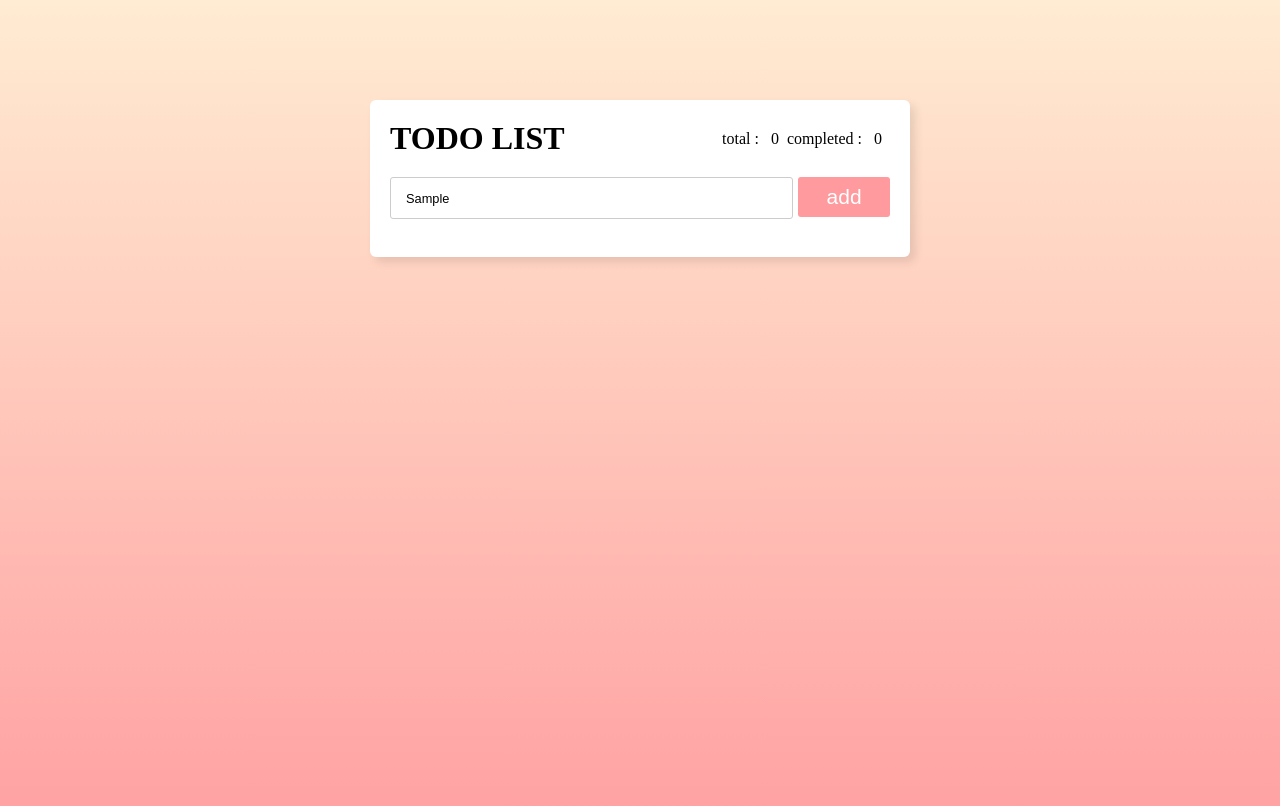
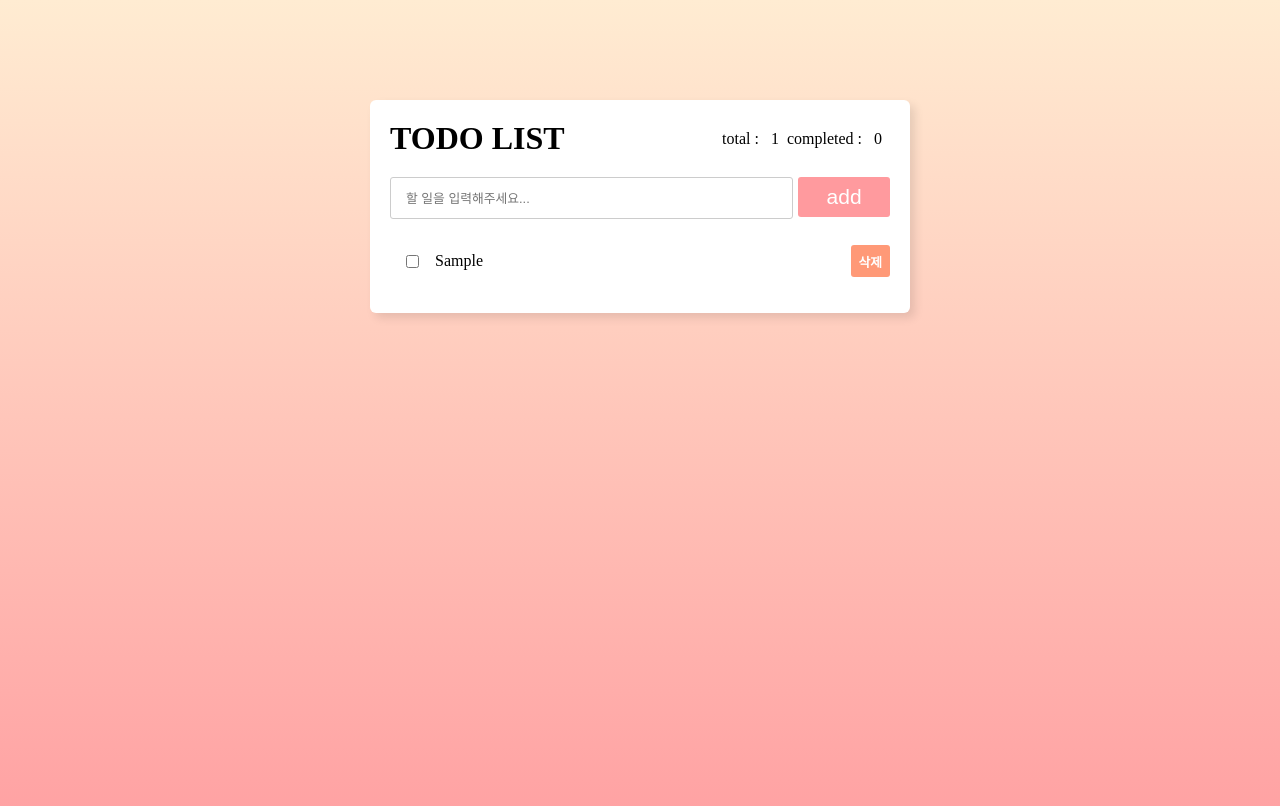
Before and after one commit to dev-vming/todo-list-with-vanilaJS, a plain HTML site: page index.html in a window 1280 px wide. Both pictures are taken after typing "Sample" into the empty fields and a click on the button "add". Drawn offline with Linux system fonts and the light colour scheme.

Commit message:
Feat: 전체 작동코드 작성

```diff
--- a/index.html
+++ b/index.html
@@ -7,6 +7,7 @@
   </head>
   <body>
     <script>
+      // 스타일 시트 생성 및 스타일 적용
       const styleSheet = new CSSStyleSheet();
       styleSheet.replace(`
       *{
@@ -81,16 +82,17 @@
         background-color: #fa709a;
       }
 
-      #item-list-container {
+      #item-list {
         max-height: 250px;
         overflow: scroll;
-        scrollbar-width: none;
+        overflow-x: hidden;
       }
 
-      #item-list-container li {
+      #item-list li {
         position: relative;
         display: flex;
         justify-content: space-between;
+        align-items: center;
         list-style: none;
         height: 3rem;
         margin-bottom: 0.5rem;
@@ -98,22 +100,20 @@
         border-radius: 5px;
       }
 
-      #item-list-container div {
-        width: 100%;
-        display: flex;
-        justify-content:  space-between;
-      }
-
-      #item-list-container input {
+      #item-list input {
         margin: 1rem;
         transition-duration: 0.5s;
         opacity: 1;
       }
 
-      #item-list-container button {
+      #item-list span {
+        width: 100%;
+        text-align: left;
+      }
+
+      #item-list button {
         width: 3rem;
-        margin: 0.3rem 1rem;
-        width: 3rem;
+        height: 2rem;
         border: none;
         color: #fff;
         margin-left: 5px;
@@ -122,22 +122,16 @@
         outline: none;
         background: #f97;
         border-radius: 3px;
-        transition-duration: 0.5s;
-        opacity: 1;
       }
 
       #item-list-container button:hover {
         background-color: #ddd;
       }
-
-      #item-list-container span {
-        width: 100%;
-        text-align: 'left';
-      }
       `);
 
       document.adoptedStyleSheets = [styleSheet];
 
+      // DOM 요소 생성 함수
       function createElement({
         tagName,
         properties,
@@ -167,6 +161,7 @@
         }
       }
 
+      // DOM 요소 생성
       const app = createElement({
         tagName: "div",
         properties: { id: "app" },
@@ -223,11 +218,20 @@
         ],
       });
 
-      const li = createElement({
-        tagName: "li",
-        children: [
-          {
-            tagName: "div",
+      const addBtn = document.querySelector("#input-field button");
+      const counter = document.getElementById("counter");
+      const input = document.querySelector("#input-field input");
+      const itemList = document.querySelector("#item-list");
+
+
+      // addBtn 클릭 시, li 아이템 추가
+      addBtn.addEventListener("click", () => {
+        if (!input.value) {
+          alert("할 일을 입력해주세요!");
+        } else {
+          const item = createElement({
+            tagName: "li",
+            parent: itemList,
             children: [
               {
                 tagName: "input",
@@ -235,15 +239,48 @@
               },
               {
                 tagName: "span",
-                properties: { innerText: "할일" },
+                properties: { innerText: input.value },
               },
               {
                 tagName: "button",
-                properties: { innerText: "remove" },
+                properties: { innerText: "삭제" },
               },
             ],
-          },
-        ],
+          });
+
+          input.value = null;
+
+          // 토탈 카운터 업데이트
+          counter.children[1].innerText = itemList.children.length;
+
+          // 체크박스 클릭 시 이벤트
+          const [checkbox, text, removeBtn] = item.children;
+
+          checkbox.addEventListener("change", () => {
+            checkbox.checked
+              ? (text.style.textDecoration = "line-through")
+              : text.style.removeProperty("text-decoration");
+
+            // 완료 카운터 업데이트
+            const completeCount = Array.from(itemList.children).filter(
+              (child) => child.firstChild.checked
+            ).length;
+            counter.lastChild.innerText = completeCount;
+          });
+
+
+
+          // 삭제 버튼 클릭 시 이벤트
+          removeBtn.addEventListener("click", ()=>{
+            item.remove();
+            counter.children[1].innerText = itemList.children.length;
+            const completeCount = Array.from(itemList.children).filter(
+              (child) => child.firstChild.checked
+            ).length;
+            counter.lastChild.innerText = completeCount;
+          })
+
+        }
       });
     </script>
   </body>
```
